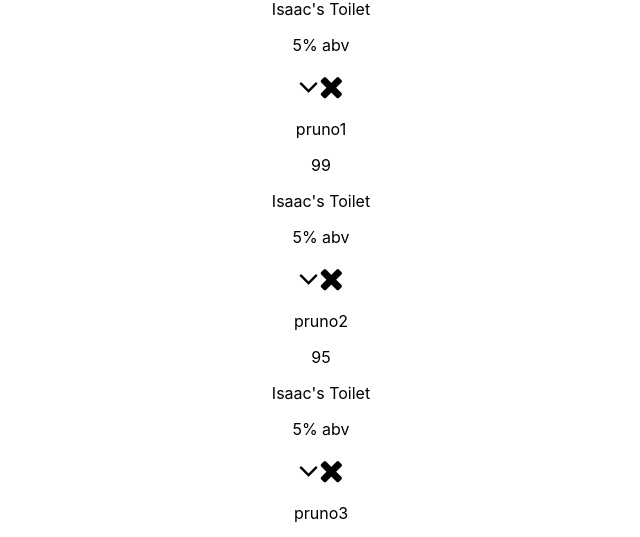
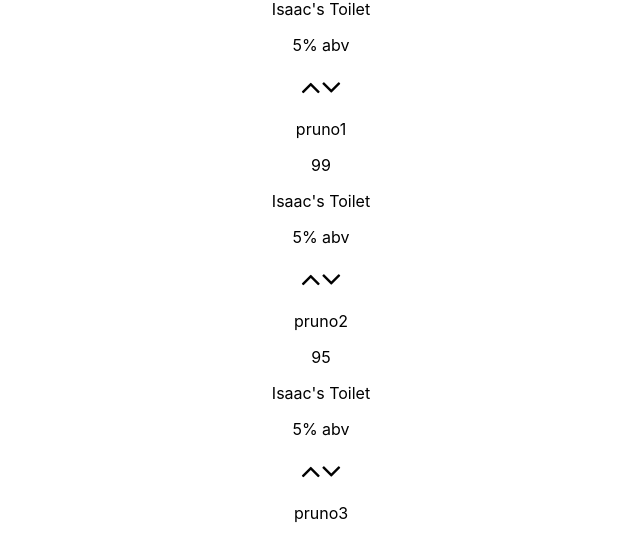
Before and after one commit to IsaacCDHall/TapRoom, a React (Create React App) app: page /#/Beers in a window 1280 px wide. Shown: the part 185-722 px from the top of the page, without its empty margins (319-959 px from the left). Built offline with nearby package versions, Linux system fonts and the light colour scheme.

Commit message:
this one works now

```diff
--- a/src/App.jsx
+++ b/src/App.jsx
@@ -15,7 +15,9 @@ class App extends Component {
     this.handleAddPint = this.handleAddPint.bind(this);
     this.handleSellPint = this.handleSellPint.bind(this);
     this.updateClass = this.updateClass.bind(this);
+
   }
+
   handleSellPint(eachBeer){
     console.log('sellPint');
     let newState = Object.assign([], this.state.beerList);
--- a/src/components/Beer.js
+++ b/src/components/Beer.js
@@ -31,7 +31,7 @@ class Beer extends Component {
                 key={index}
                 volume={bev.volume}
                 handleSellPint={this.props.handleSellPint}
-                handleDeleteKeg={this.props.handleDeleteKeg}
+                handleAddPint={this.props.handleAddPint}
               />
             )}
 
--- a/src/components/BeerDisplay.js
+++ b/src/components/BeerDisplay.js
@@ -1,6 +1,7 @@
 import React, { useState } from 'react';
 
 function BeerDisplay(props){
+  console.log(props)
 
   function addPint(){
     props.handleAddPint({id: props.id});
@@ -35,8 +36,8 @@ function BeerDisplay(props){
         <div className=''>
 
 
+          <i onClick ={addPint} className="fa fa-angle-up fa-2x"></i>
           <i onClick={sellPint} className="fa fa-angle-down fa-2x"></i>
-          <i onClick ={addPint} className="fa fa-times fa-2x"></i>
         </div>
 
       </div>
```
